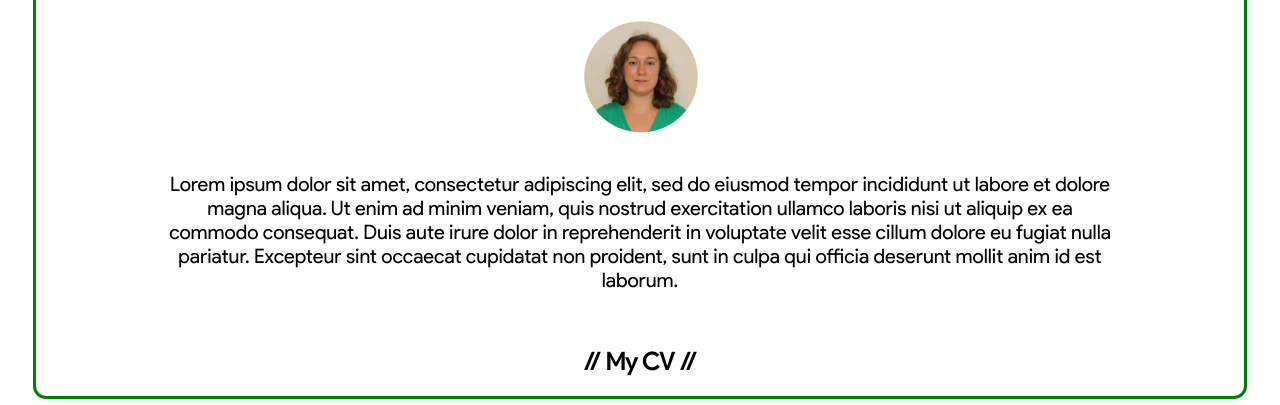
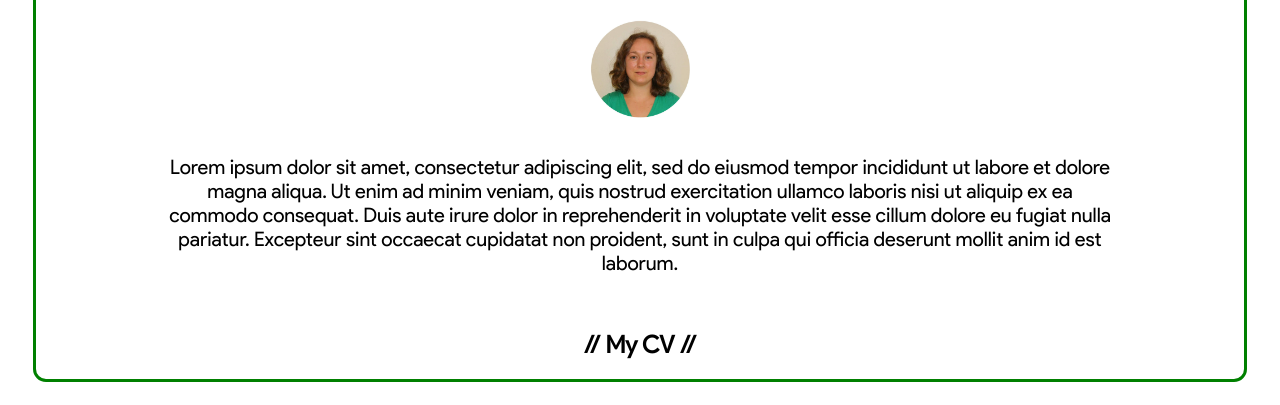
Before and after one commit to lt691/libbytaylor, a plain HTML site: page index.html in a window 1280 px wide. Shown: the part 364-769 px from the top of the page. Drawn offline with Linux system fonts and the light colour scheme; files whose address does not match are found by name.

Commit message:
Update style.css

```diff
--- a/style.css
+++ b/style.css
@@ -84,7 +84,7 @@ body{
     font-size: 20px;
 }
 #home img{
-    width: 115px;
+    width: 100px;
     height: auto;
 }
 #home a{
```
